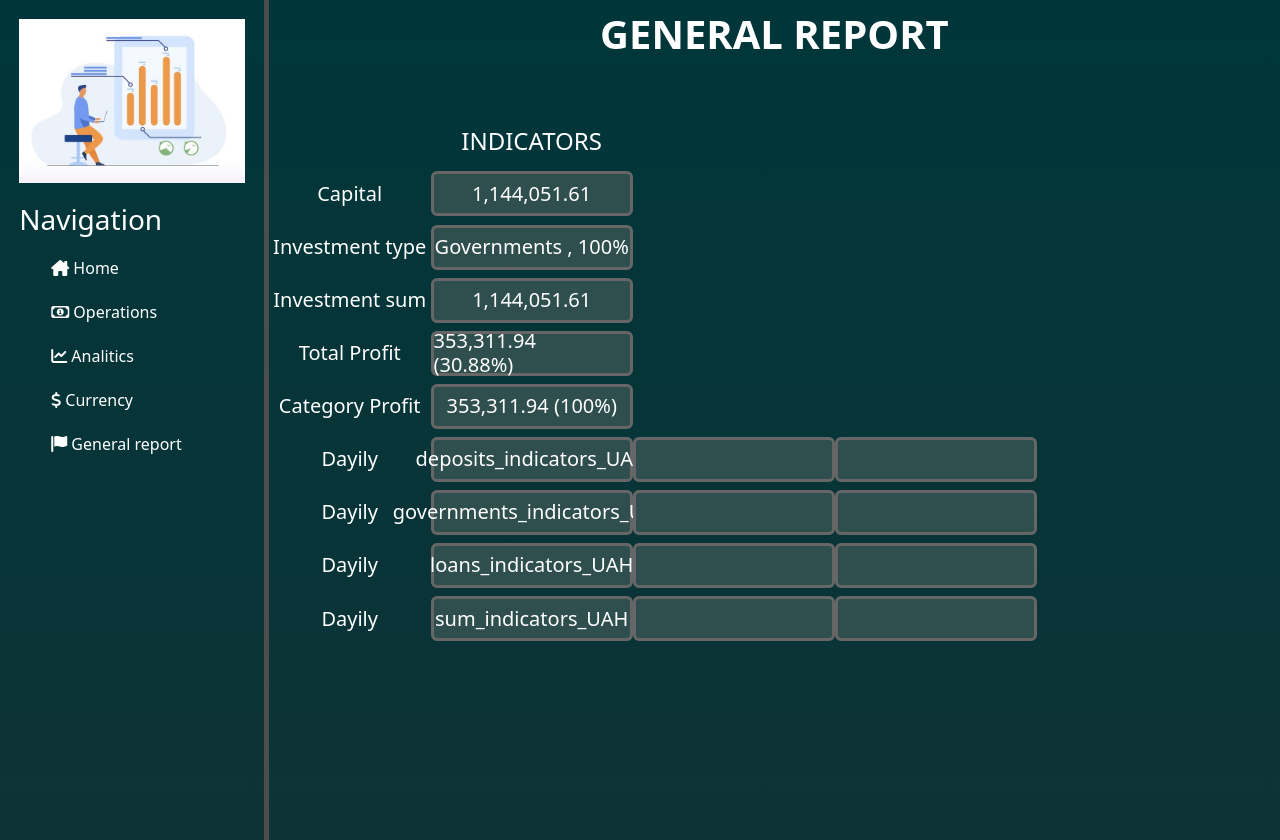
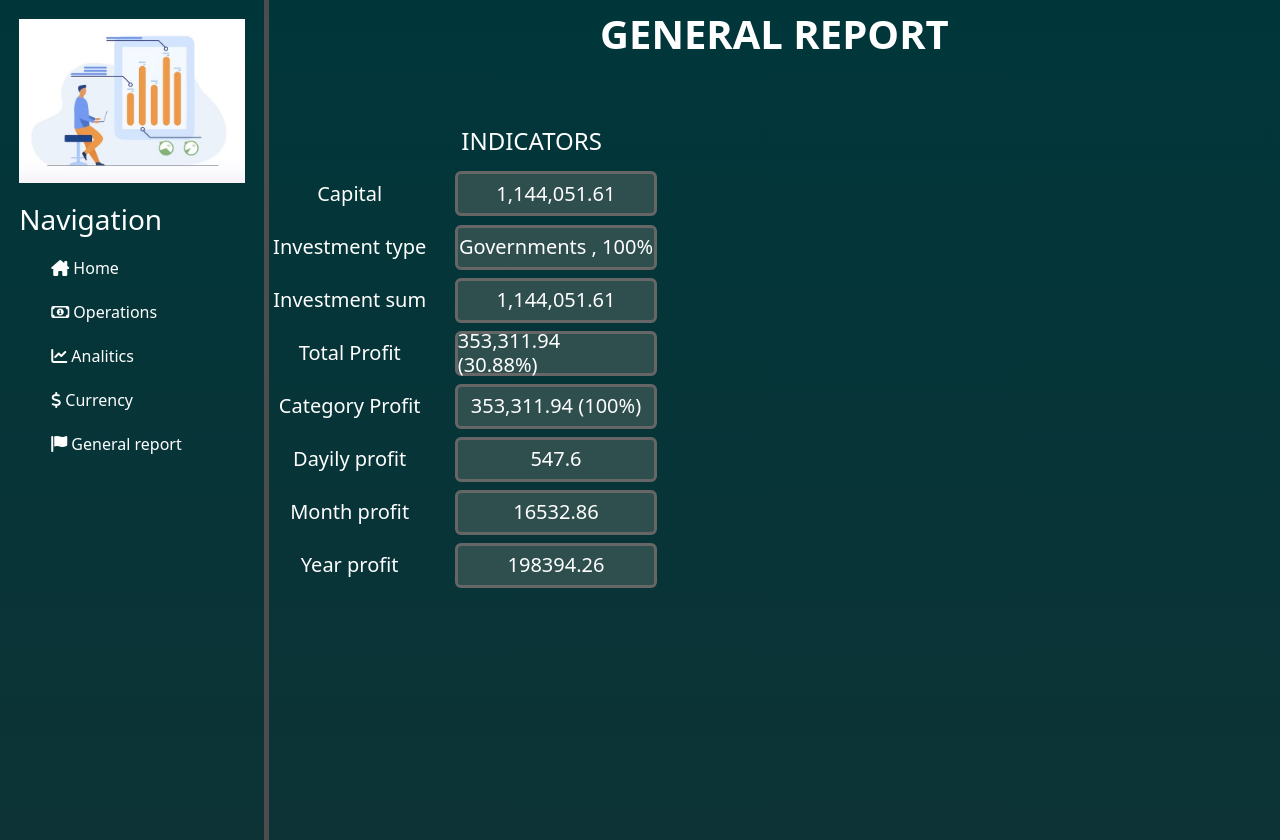
Before and after one commit to MomontD/TestDjango, a Django app: page /generalreport/ in a window 1280 px wide. Shown: the top 840 px of the page. Run offline with Django 4.2, Linux system fonts and the light colour scheme; data comes from the database, SQL or seed files in the repository; both versions use the stored data as it was after the commit; data that the repository does not hold is empty; parts of the project's set-up code (start-up, migrations or seed data) failed here and were passed over.

Commit message:
Доробив general report. Залишилось шліфовка по css

```diff
--- a/generalreport/static/generalreport/css/generalreport.css
+++ b/generalreport/static/generalreport/css/generalreport.css
@@ -15,6 +15,7 @@
 .div_block_indicators {
     display: flex;
     flex-direction: row;
+    column-gap: 3%;
     width: 80%;
     /*margin-left: 10px;*/
 }
--- a/generalreport/templates/generalreport/generalreport.html
+++ b/generalreport/templates/generalreport/generalreport.html
@@ -104,25 +104,39 @@
             </div>
 {#      Будуємо табличку з сум індикаторів по категоріям інвестицій #}
 {#      ( депозити : сума доходів за день , міс, рік , загальний , і по всім іншим #}
-        {% for category in invetments_indicators_UAH %}
-            {% if category %}
-                <div class="div_block_indicators">
-                    <div class="div_investments_type">
-                        <h5> Dayily </h5>
+        {% for category,investment in investment_profit_indicators.items %}
+
+            <div class="div_block_indicators">
+                <div class="div_investments_type">
+                    <h5> {{ category }} </h5>
+                </div>
+                {% if investment.deposits %}
+                    <div class="div_deposits_title" data-deposits-sum="{{ deposits_sum }}">
+                        <h5> {{ investment.deposits }} </h5>
                     </div>
-                    <div class="div_deposits_title" data-deposits-sum="{{ deposits_sum }}">
-                        <h5> {{ category }} </h5>
+                {% endif %}
+                {% if investment.governments %}
+                    <div class="div_governments_title" data-governments-sum="{{ governments_sum }}">
+                        <h5> {{ investment.governments }} </h5>
                     </div>
-                    <div class="div_governments_title" data-governments-sum="{{ governments_sum }}">
-                        <h5> {{ indicator }} </h5>
+                {% endif %}
+                {% if investment.loans %}
+                    <div class="div_loans_title" data-loans-sum="{{ loans_sum }}">
+                        <h5> {{ investment.loans }} </h5>
                     </div>
-                    <div class="div_loans_title" data-loans-sum="{{ loans_sum }}">
-                        <h5> {{ indicator }} </h5>
-                    </div>
-                </div>
+                {% endif %}
+            </div>
+
+        {% endfor %}
+        <div>
+            {% if investment_profit_indicators.day_indicators_UAH.deposits %}
+                <div> {{ investment_profit_indicators.day_indicators_UAH.deposits }} </div>
             {% endif %}
-        {% endfor %}
+
         </div>
+
+
+
     </div>
 
 {% endblock %}
--- a/generalreport/views.py
+++ b/generalreport/views.py
@@ -12,6 +12,7 @@ from governments.models import Governments
 def general_report(request):
 
     # Витягуємо суми всіх інвестицій (по одному на кожен вид) => {'deposits_sum': 950300.0} .. {'loans_sum': 950300.0}
+    # Актуальні дані!!! з БД - діючі інвестиції, цей фільтр стоїть у ф-ї calc_investment_sum
     deposits_sum = calc_investment_sum(Deposits)
     governments_sum = calc_investment_sum(Governments)
     loans_sum = calc_investment_sum(Loans)
@@ -21,34 +22,33 @@ def general_report(request):
     governments_profit = calc_investment_profit(Governments.objects.filter(end_date__gt=date.today(), currency='UAH'))
     loans_profit = calc_investment_profit(Loans.objects.filter(end_date__gt=date.today(), currency='UAH'))
 
+    # Загальна сума всіх інвестицій
+    capital = round((deposits_sum + governments_sum + loans_sum), 2)
+    # Загальний дохід всіх інвестицій
+    total_profit = deposits_profit + governments_profit + loans_profit
+    # % дохід/сума
+    profit_rate = round((total_profit/capital)*100, 2)
 
     # Отриуємо дані зі всіх інвестицій таблиць(indicators) для звіту general report (day,moth,year,total profit)
     deposits_data_UAH = Deposits.objects.filter(end_date__gt=date.today(), currency='UAH')
     governments_data_UAH = Governments.objects.filter(end_date__gt=date.today(), currency='UAH')
     loans_data_UAH = Loans.objects.filter(end_date__gt=date.today(), currency='UAH')
 
-    # Обраховуємо індикатори ((дений , міс.,річ) по кожній інвестиції
-    # поваертається список :
+    # Обраховуємо по інвестиціям ((депозитам, ОВДП, позикам) суми індикаторів  -  ((дений , міс.,річ)
+    # Поваертається список :
+    #    sum=dep/bonds/loans        sum=dep/bonds/loans      sum=dep/bonds/loans
     # [{'dayily_profit': 133.48, 'month_profit': 4059.94, 'year_profit': 48719.32},
-    #  {},
-    #  {'dayily_profit': 133.48, 'month_profit': 4059.94, 'year_profit': 48719.32},
-    #  {'dayily_profit': 133.48, 'month_profit': 4059.94, 'year_profit': 48719.32}]
-    deposits_indicators_UAH, governments_indicators_UAH, loans_indicators_UAH, sum_indicators_UAH = \
+    day_indicators_UAH, month_indicators_UAH, year_indicators_UAH, sum_indicators_UAH = \
         calc_investments_indicators(deposits_data_UAH, governments_data_UAH, loans_data_UAH)
 
-    invetments_indicators_UAH = { 'deposits_indicators_UAH': deposits_indicators_UAH,
-                                  'governments_indicators_UAH': governments_indicators_UAH,
-                                  'loans_indicators_UAH': loans_indicators_UAH,
-                                  'sum_indicators_UAH': sum_indicators_UAH
-                                  }
+    investment_profit_indicators = {
+        'Dayily profit': day_indicators_UAH,
+        'Month profit': month_indicators_UAH,
+        'Year profit': year_indicators_UAH,
+        # 'sum_indicators_UAH': sum_indicators_UAH
+    }
 
-    print(invetments_indicators_UAH)
-    # Загальна сума всіх інвестицій
-    capital = round((deposits_sum + governments_sum + loans_sum), 2)
-    # Загальний дохід всіх інвестицій
-    total_profit = deposits_profit + governments_profit + loans_profit
-    # % дохід/сума
-    profit_rate = round((total_profit/capital)*100, 2)
+    print(day_indicators_UAH, month_indicators_UAH, year_indicators_UAH, sum_indicators_UAH)
 
     return render(request, 'generalreport/generalreport.html', {'deposits_sum': deposits_sum,
                                                                 'governments_sum': governments_sum,
@@ -59,4 +59,4 @@ def general_report(request):
                                                                 'deposits_profit': deposits_profit,
                                                                 'governments_profit': governments_profit,
                                                                 'loans_profit': loans_profit,
-                                                                'invetments_indicators_UAH': invetments_indicators_UAH})
+                                                                'investment_profit_indicators': investment_profit_indicators})
--- a/utils/generalreport/gen_rep_func.py
+++ b/utils/generalreport/gen_rep_func.py
@@ -27,7 +27,6 @@ def calc_investment_profit(investment_list):
     # <QuerySet [<Governments: Governments object (43)>, <Governments: Governments object (45)>]>
     # АБО
     # <QuerySet [<Loans: Loans object (4)>, <Loans: Loans object (5)>]>
-    print(investment_list)
 
     investment_profit = 0
 
@@ -54,9 +53,7 @@ def calc_investment_profit(investment_list):
 
 def calc_investments_indicators(deposit_data,governments_data,loans_data):
 
-    def calc_category_indicators(instance):
-
-        temporary_obj = {}
+    def calc_category_indicators(temporary_obj, instance):
 
         if 'dayily_profit' not in temporary_obj:
             temporary_obj['dayily_profit'] = round(instance.dayily_profit, 2)
@@ -78,41 +75,64 @@ def calc_investments_indicators(deposit_data,governments_data,loans_data):
     deposits_values ={}
     governments_values = {}
     loans_values = {}
+
+    day_indicators = {}
+    month_indicators = {}
+    year_indicators ={}
+
+    keys = ['deposits', 'governments', 'loans']
+    for element in [day_indicators, month_indicators, year_indicators]:
+        for key in keys:
+            if key not in element:
+                element[key] = 0
+
+
     # Сумуємо індикатори(дений , міс.,річ) показники для кожного виду інвестицій
     # {'dayily_profit': 133.48, 'month_profit': 4059.94, 'year_profit': 48719.32}
     if deposit_data:
         for deposit in deposit_data:
             deposit_indicators = deposit.deposits_indicators.get()
-            deposits_values = calc_category_indicators(deposit_indicators)
+            deposits_values = calc_category_indicators(deposits_values, deposit_indicators)
+
+        day_indicators['deposits'] = round(deposits_values['dayily_profit'], 2)
+        month_indicators['deposits'] = round(deposits_values['month_profit'], 2)
+        year_indicators['deposits'] = round(deposits_values['year_profit'], 2)
 
     if governments_data:
         for government in governments_data :
             government_indicators = government.governments_indicators.get()
-            governments_values = calc_category_indicators(government_indicators)
+            governments_values = calc_category_indicators(governments_values, government_indicators)
+
+        day_indicators['governments'] = round(governments_values['dayily_profit'], 2)
+        month_indicators['governments'] = round(governments_values['month_profit'], 2)
+        year_indicators['governments'] = round(governments_values['year_profit'], 2)
 
     if loans_data:
         for loan in loans_data:
             loan_indicators = loan.loans_indicators.get()
-            loans_values = calc_category_indicators(loan_indicators)
+            loans_values = calc_category_indicators(loans_values, loan_indicators)
+
+        day_indicators['loans'] = round(loans_values['dayily_profit'], 2)
+        month_indicators['loans'] = round(loans_values['month_profit'], 2)
+        year_indicators['loans'] = round(loans_values['year_profit'], 2)
 
     # складаємо список з інвестиціями по яких відбулись обрахунки по індикаторам (відсіюємо пусті інвестиції)
     # [{'dayily_profit': 133.48, 'month_profit': 4059.94, 'year_profit': 48719.32} ,
-    # {'dayily_profit': 133.48, 'month_profit': 4059.94, 'year_profit': 48719.32}]
+    #  {'dayily_profit': 133.48, 'month_profit': 4059.94, 'year_profit': 48719.32}]
     data_investments = [investment for investment in [deposits_values, governments_values, loans_values] if investment]
-
-    # сумуємо індикатори(дений , міс.,річ) по інвестиціям (не враховуючі пусті інвестиції)
+    # сумуємо індикатори(дений , міс.,річ) по інвестиціям
     # {'dayily_profit': 133.48, 'month_profit': 4059.94, 'year_profit': 48719.32}
     sum_values = {
-        'dayily_profit': sum(obj.get('dayily_profit') for obj in data_investments),
-        'month_profit': sum(obj.get('month_profit') for obj in data_investments),
-        'year_profit': sum(obj.get('year_profit') for obj in data_investments)
+        'dayily_profit': round(sum(obj.get('dayily_profit') for obj in data_investments), 2),
+        'month_profit': round(sum(obj.get('month_profit') for obj in data_investments), 2),
+        'year_profit': round(sum(obj.get('year_profit') for obj in data_investments), 2)
     }
-    # повертаємо список зі всіма інвестиціями і пустими також
-    # [{'dayily_profit': 133.48, 'month_profit': 4059.94, 'year_profit': 48719.32},
-    # {},
-    # {'dayily_profit': 133.48, 'month_profit': 4059.94, 'year_profit': 48719.32},
-    # {'dayily_profit': 133.48, 'month_profit': 4059.94, 'year_profit': 48719.32}]
-    return [deposits_values, governments_values, loans_values, sum_values]
+    # повертаємо список з :
+    # 1. Обєктами : day_indicators,month_indicators,year_indicators
+    #    на кожен період day,month,year =  {'deposits': 133.48, 'governments': 133.48, 'loans': 0}
+    # 2. sum_values - просумовані показники по всім інвестиціям :
+    #    {'dayily_profit': 903.54, 'month_profit': 27375.52, 'year_profit': 328506.25}
+    return [day_indicators,month_indicators,year_indicators, sum_values]
 
 
     # keys = ['dayily_profit','month_profit','year_profit']
```
Also changed, not shown: db.sqlite3, myapp_models.png.
